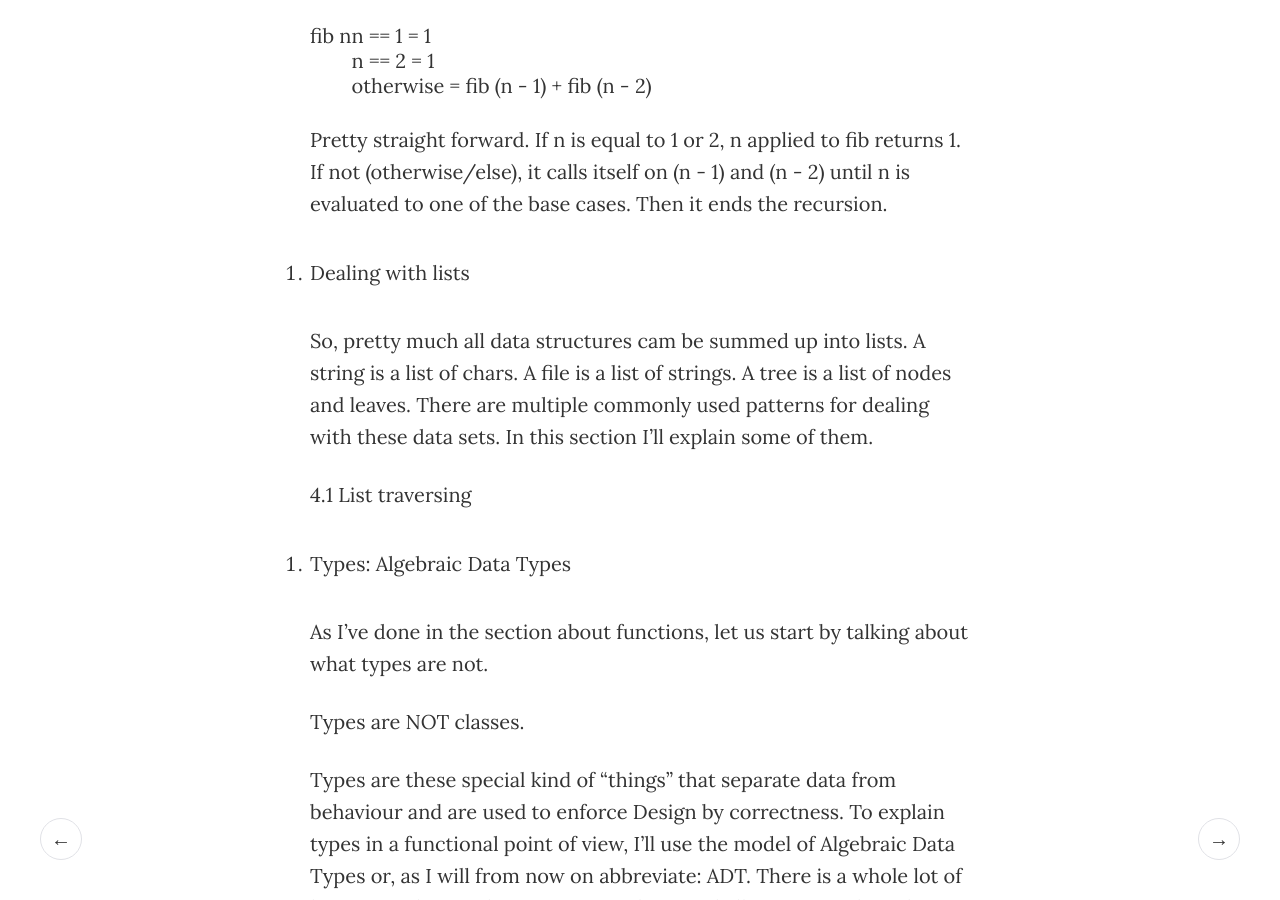
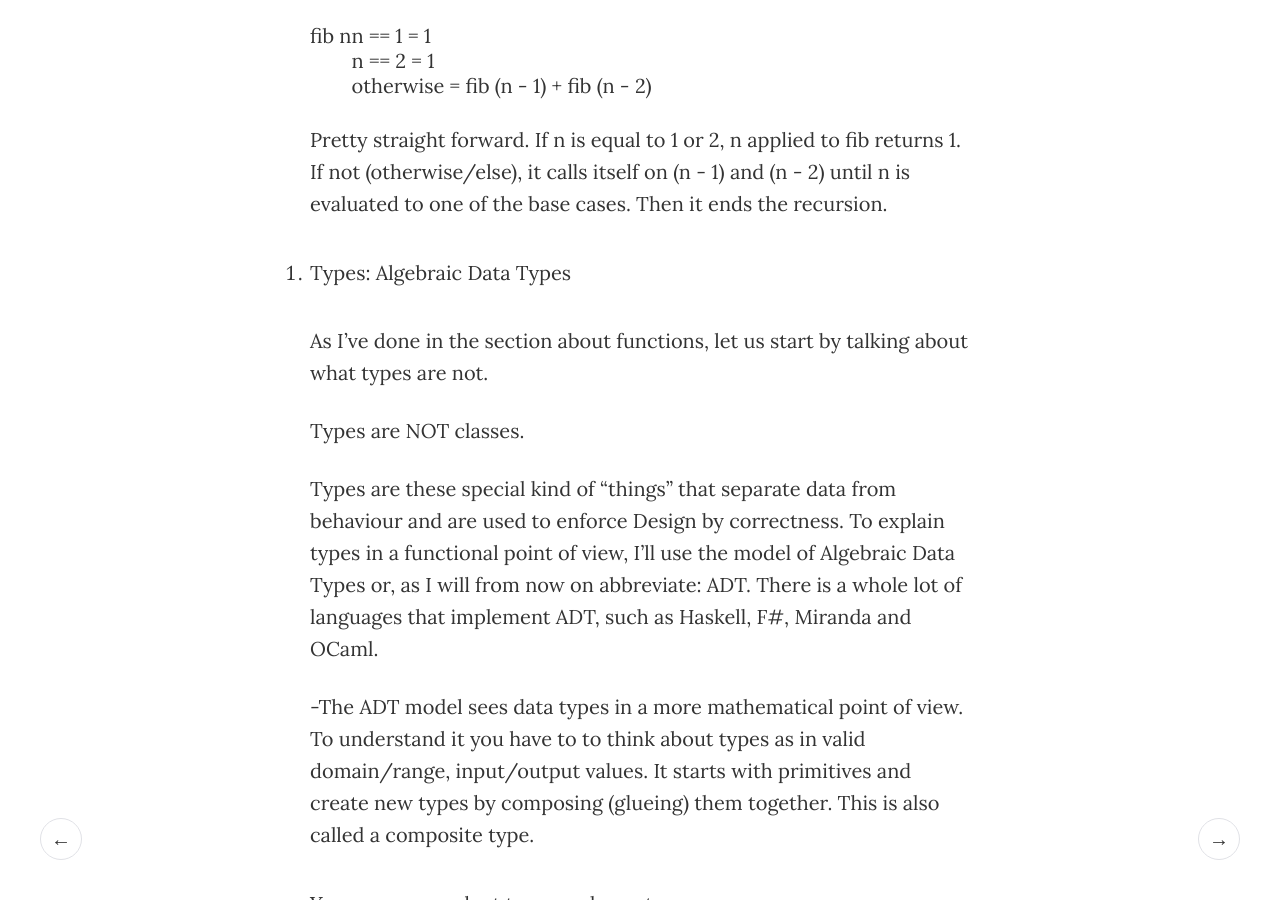
Before and after one commit to lucasviola/lucasviola.github.io, a Jekyll site: the page built from _posts/2015-04-15-functional-programming-patterns.markdown, in a window 1280 px wide and 900 px high, scrolled down 6249 px. Built offline with Jekyll 4.4.1, drawn with Linux system fonts in a browser that asks for light colours.

Commit message:
deleted the chapter about lists

```diff
--- a/_posts/2015-04-15-functional-programming-patterns.markdown
+++ b/_posts/2015-04-15-functional-programming-patterns.markdown
@@ -140,20 +140,6 @@ fib n | n == 1 = 1
 
 Pretty straight forward. If n is equal to 1 or 2, n applied to fib returns 1. If not (otherwise/else), it calls itself on (n - 1) and (n - 2) until n is evaluated to one of the base cases. Then it ends the recursion.
 
-4. Dealing with lists
-
-So, pretty much all data structures cam be summed up into lists. A string is a list of chars. A file is a list of strings. A tree is a list of nodes and leaves.
-There are multiple commonly used patterns for dealing with these data sets. In this section I’ll explain some of them.
-
-4.1 List traversing
-
-
-
-
-
-
-
-
 6. Types: Algebraic Data Types
 
 As I've done in the section about functions, let us start by talking about what types are not.
```
